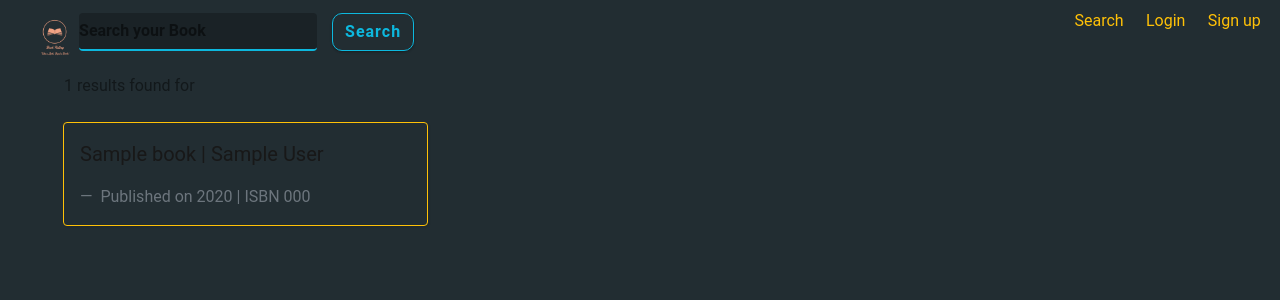
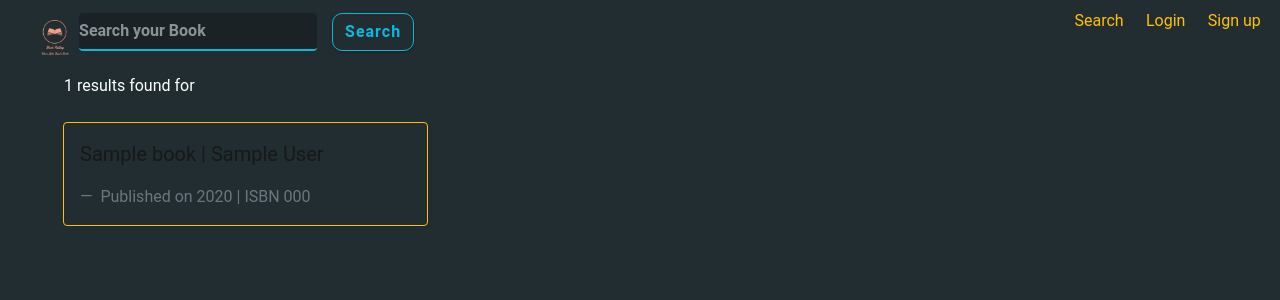
Before and after one commit to Lingerew711/Book_Rating, a Flask app: template templates/books.html in a window 1280 px wide. Shown: the top 300 px of the page. Run offline with Flask 2, Linux system fonts and the light colour scheme; the template is opened without the code that fills it: most values are stand-ins (such as "Sample title", 1, 10 or a date in 2020); some libraries are stand-ins or nearby versions.

Commit message:
[books] css fix

```diff
--- a/static/css/books.css
+++ b/static/css/books.css
@@ -32,10 +32,9 @@ nav {
   } */
 
   .search-box .form-control::placeholder {
-    color: #000;
+    color:white;
     opacity: 0.5;
   }
-
   .boxs {
     min-width: 90vw;
     margin: 1rem;
@@ -49,7 +48,7 @@ nav {
 
   .results > p {
     margin: 1.5rem 2rem;
-    color: rgba(0, 0, 0, 0.466);
+    color:white;
   }
 
   .not-found {
```
